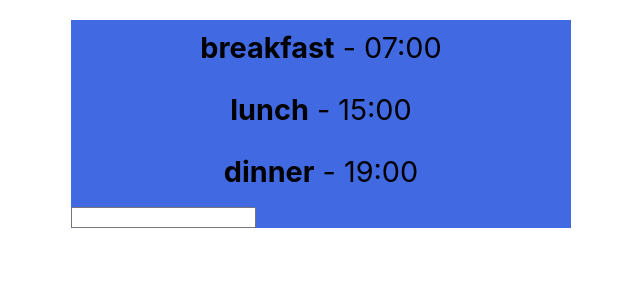
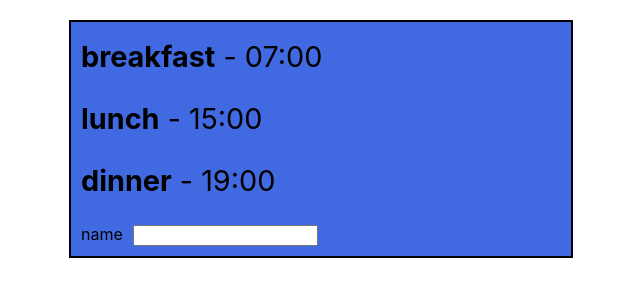
Before and after one commit to ZbigniewKulczynski1984/17_11_2022, a React (Create React App) app in the folder my-app/: page / in a window 1280 px wide. Shown: the top 300 px of the page, without its empty margins (319-959 px from the left). Built offline with nearby package versions, Linux system fonts and the light colour scheme.

Commit message:
code added

```diff
--- a/my-app/src/App.css
+++ b/my-app/src/App.css
@@ -3,11 +3,20 @@
   background-color: royalblue;
   max-width: 500px;
   margin: 20px auto;
+  border: 2px solid black;
 }
 
 .countdown {
-  text-align: center;
+  /* text-align: center; */
   font-size: 1.8rem;
   margin: 7px 0;
   padding: 10px;
 }
+
+input {
+  margin: 10px 0;
+}
+
+label {
+  margin: 10px 10px;
+}
--- a/my-app/src/Components/EditEvent.jsx
+++ b/my-app/src/Components/EditEvent.jsx
@@ -3,7 +3,10 @@ import React from 'react';
 const EditEvent = () => {
 	return (
 		<div className="edit-event">
-			<input type="text" />
+			<div className="edit-event__input-group">
+				<label htmlFor="name">name</label>
+				<input type="text" id="name" name="name" />
+			</div>
 		</div>
 	);
 };
--- a/my-app/src/index.css
+++ b/my-app/src/index.css
@@ -1,6 +1,10 @@
-
+html,
+body {
+  height: 100%;
+}
 
 body {
+  box-sizing: border-box;
   margin: 0;
   padding: 0;
   font-family: -apple-system, BlinkMacSystemFont, 'Segoe UI', 'Roboto', 'Oxygen',
```
